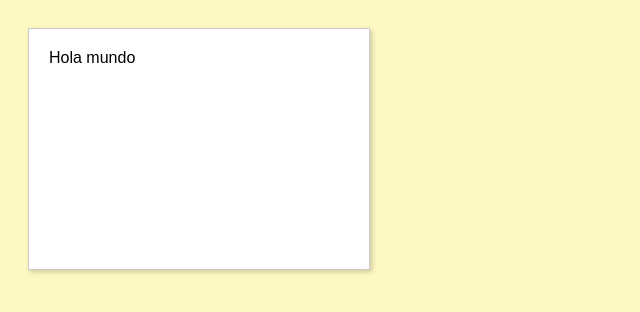
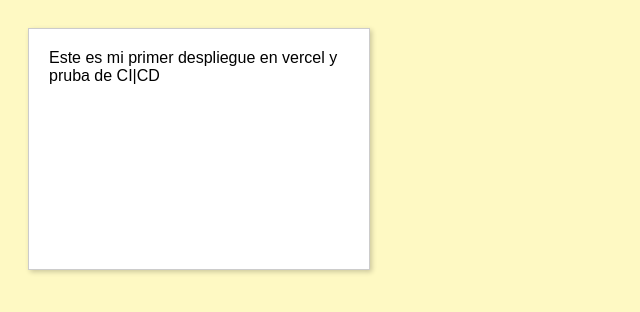
Before and after one commit to Bahuifely/Prograweb, a plain HTML site: page index.html in a window 1280 px wide. Shown: the whole page, without its empty margins (0-640 px from the left). Drawn offline with Linux system fonts and the light colour scheme.

Commit message:
Cambio de texto en el H1

```diff
--- a/index.html
+++ b/index.html
@@ -21,7 +21,7 @@
 </head>
 <body>
   <div class="nota">
-    Hola mundo
+    Este es mi primer despliegue en vercel y pruba de CI|CD
   </div>
 </body>
 </html>
```
